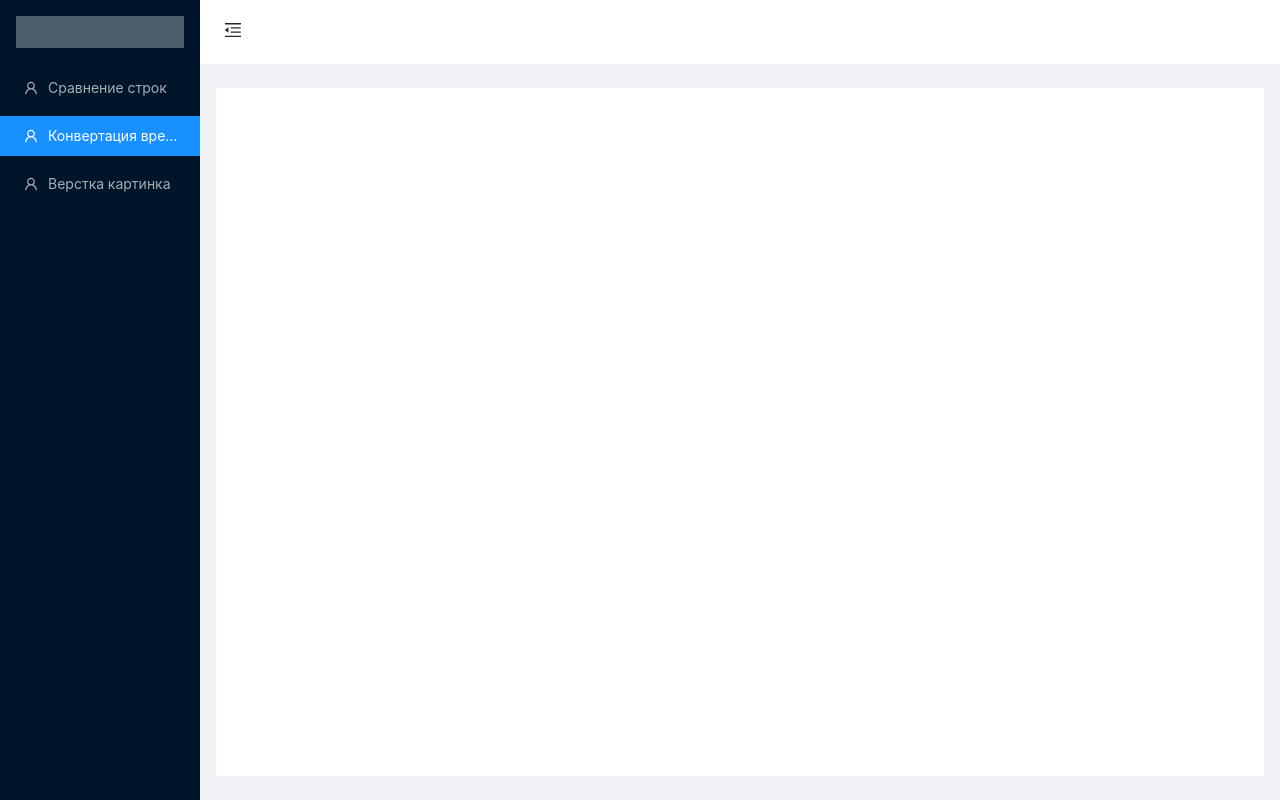
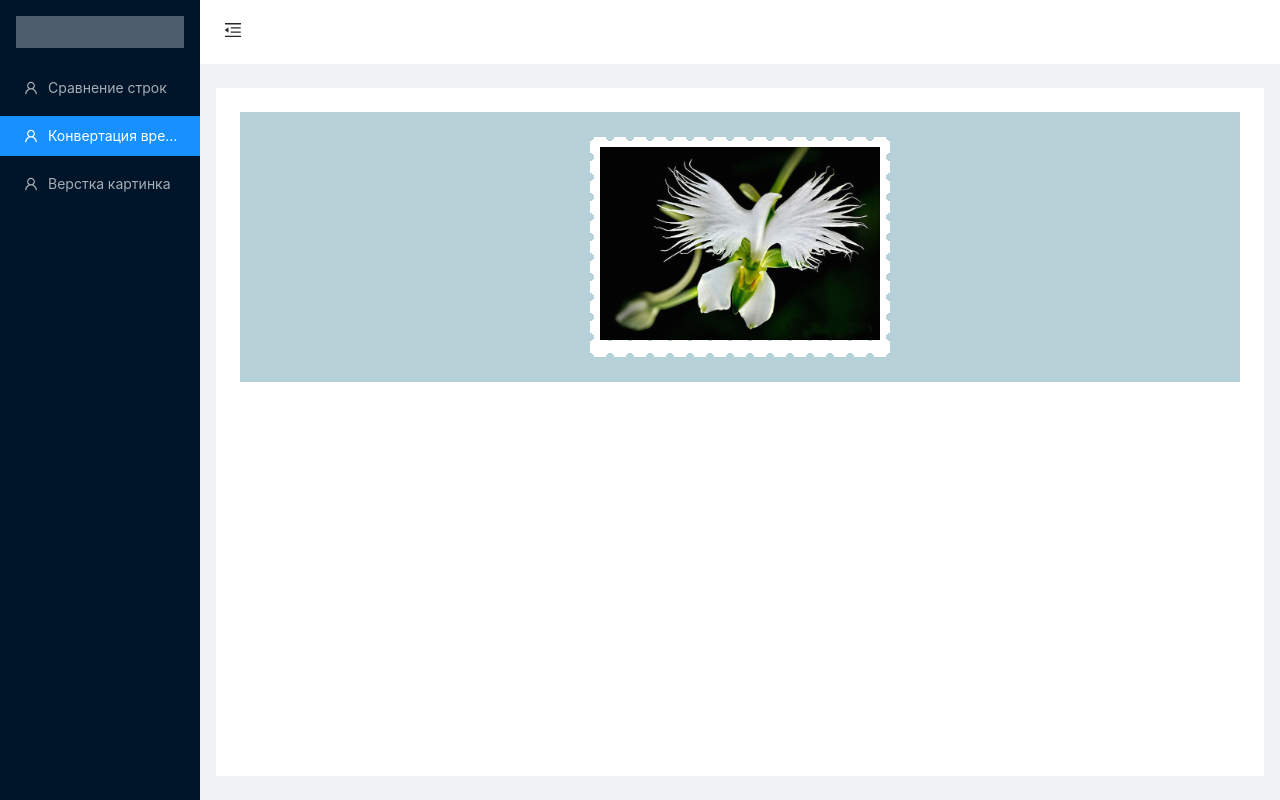
Before and after one commit to ibezgin/shalimov-lab, a React (Create React App) app: page /pretty-image in a window 1280 px wide. Built offline with nearby package versions, Linux system fonts and the light colour scheme.

Commit message:
добавлен раздел цветы

```diff
--- a/src/App.css
+++ b/src/App.css
@@ -22,3 +22,24 @@
 .ant-layout {
   height: 100vh;
 }
+
+.container {
+  background: #B7D1D8;
+  padding: 25px;
+}
+.wrap {
+  background: radial-gradient(transparent, transparent 4px, white 4px,white);
+  padding: 10px;
+  width: 300px;
+  height: 220px;
+  background-size: 20px 20px;
+  background-position: -10px -10px; /*обрезаем узор по краю*/
+  margin: 0 auto;
+  text-align: center;
+
+  }
+img {
+  width: 100%;
+  text-align: center;
+
+  }
--- a/src/component/convert-time/index.tsx
+++ b/src/component/convert-time/index.tsx
@@ -1,8 +1,8 @@
 import moment from "moment";
 import { Formik } from "formik";
-import React, { useCallback, useMemo, useState } from "react";
+import React, {  useMemo } from "react";
 import * as FormikAntd from "formik-antd";
-import { notification, Progress } from "antd";
+import { notification, } from "antd";
 
 export const ConvertTime = React.memo(() => {
   const initialValues = useMemo(
--- a/src/component/pretty-image/index.tsx
+++ b/src/component/pretty-image/index.tsx
@@ -1,5 +1,13 @@
 import React from "react";
 
 export const PrettyImage = React.memo(() => {
-  return <></>;
+  return (
+    <div className={"container"}>
+      <div className={"wrap"}>
+        <p>
+          <img className={"flower-image"} src={"./Flowers-1.jpg"} />
+          </p> </div>
+    </div>
+  )
+
 });
```
Also changed, not shown: public/Flowers-1.jpg (added), src/component/pretty-image/Flowers-1.jpg (added).
